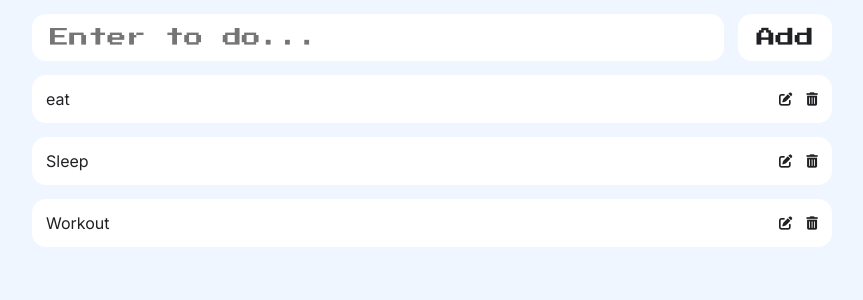
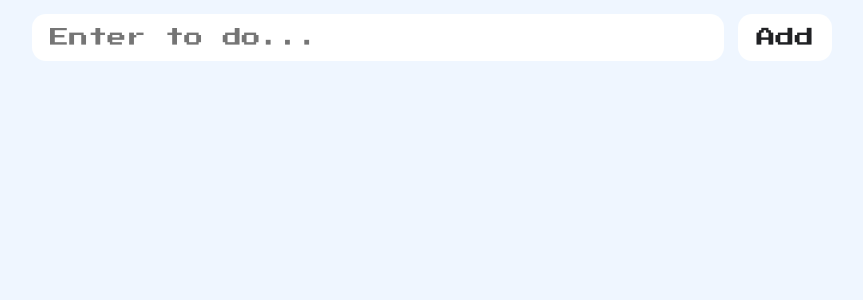
Before and after one commit to Peacepapi/Basic-ToDo-Rreview, a React (Vite) app: page / in a window 1280 px wide. Shown: the top 300 px of the page, without its empty margins (208-1071 px from the left). Built offline with nearby package versions, Linux system fonts and the light colour scheme.

Commit message:
added Edit Todos functionality

```diff
--- a/src/App.jsx
+++ b/src/App.jsx
@@ -3,11 +3,8 @@ import TodoInput from "./Todoinput"
 import TodoList from "./TodoList"
 
 function App() {
-  const [todos, setTodos] = new useState([
-    "eat",
-    "Sleep",
-    "Workout"
-  ])
+  const [todos, setTodos] = new useState([])
+  const [todoValue, setTodoValue] = useState('');
 
   function handleAddTodos(newTodo) {
     const newTodoList = [...todos, newTodo];
@@ -19,10 +16,18 @@ function App() {
     setTodos(newTodoList);
   }
 
+  function handleEditTodo(index) {
+    const valueToBeEdited = todos[index];
+    setTodoValue(valueToBeEdited);
+    handleDeleteTodos(index);
+  }
+
   return (
     <>
-      <TodoInput handleAddTodos={handleAddTodos}/>
-      <TodoList todos={todos} handleDeleteTodos={handleDeleteTodos} />
+      <TodoInput setTodoValue={setTodoValue} todoValue={todoValue} handleAddTodos={handleAddTodos}/>
+      <TodoList todos={todos}
+        handleDeleteTodos={handleDeleteTodos}
+        handleEditTodo={handleEditTodo}/>
     </>
   )
 }
--- a/src/TodoCard.jsx
+++ b/src/TodoCard.jsx
@@ -1,11 +1,11 @@
 import React from 'react'
 
-export default function TodoCard({children, handleDeleteTodos, index}) {
+export default function TodoCard({children, handleDeleteTodos, handleEditTodo, index}) {
   return (
     <li className='todoItem'>
         {children}
         <div className='actionsContainer'>
-            <button>
+            <button onClick={() => handleEditTodo(index)}>
                 <i class="fa-solid fa-pen-to-square"></i>
             </button>
 
--- a/src/TodoList.jsx
+++ b/src/TodoList.jsx
@@ -1,15 +1,15 @@
 import React from 'react'
 import TodoCard from './TodoCard';
 
-export default function TodoList({ todos, handleDeleteTodos }) {
-
+export default function TodoList(props) {
+    const { todos } = props;
 
     return (
         <ul className='main'>
             {todos.map((todo, todoIndex) => {
                 return <TodoCard
                     key={todoIndex}
-                    handleDeleteTodos={handleDeleteTodos}
+                    {...props}
                     index={todoIndex}><p>{todo}</p>
                 </TodoCard>
             })}
--- a/src/Todoinput.jsx
+++ b/src/Todoinput.jsx
@@ -1,7 +1,6 @@
 import { useState } from "react"
 
-export default function TodoInput({handleAddTodos}) {
-    const [todoValue, setTodoValue] = useState('');
+export default function TodoInput({handleAddTodos, todoValue, setTodoValue}) {
 
     return (
         <header>
```
